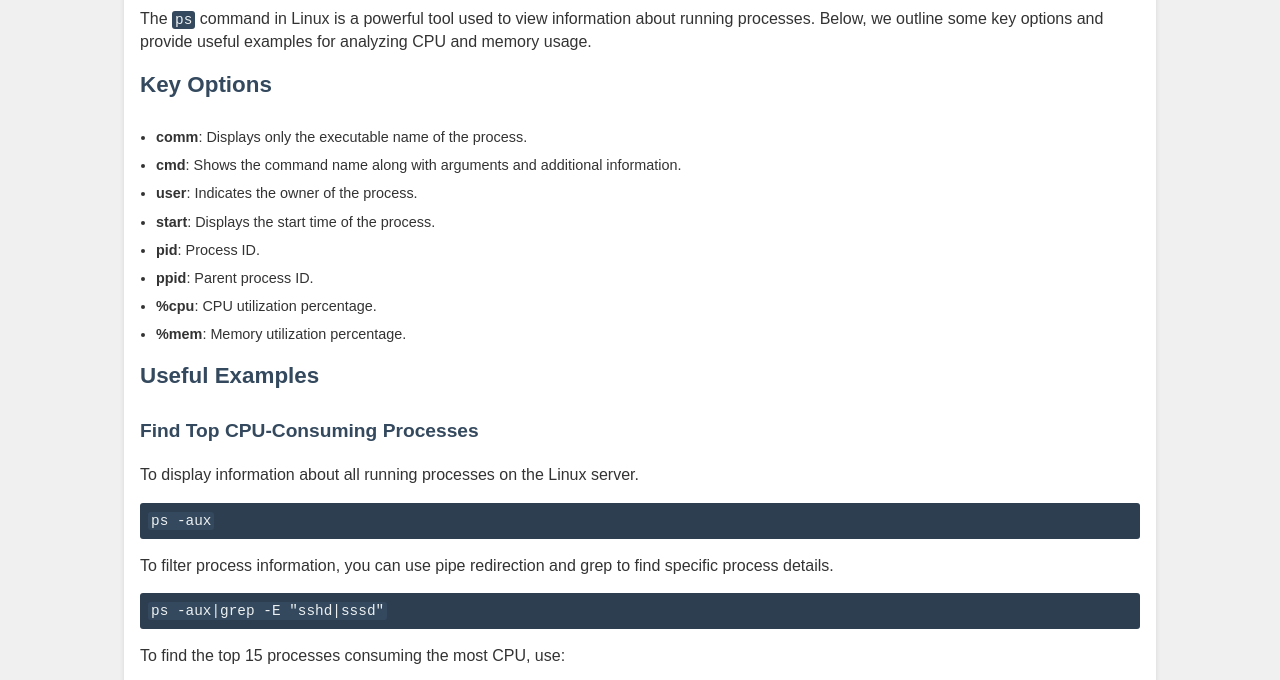
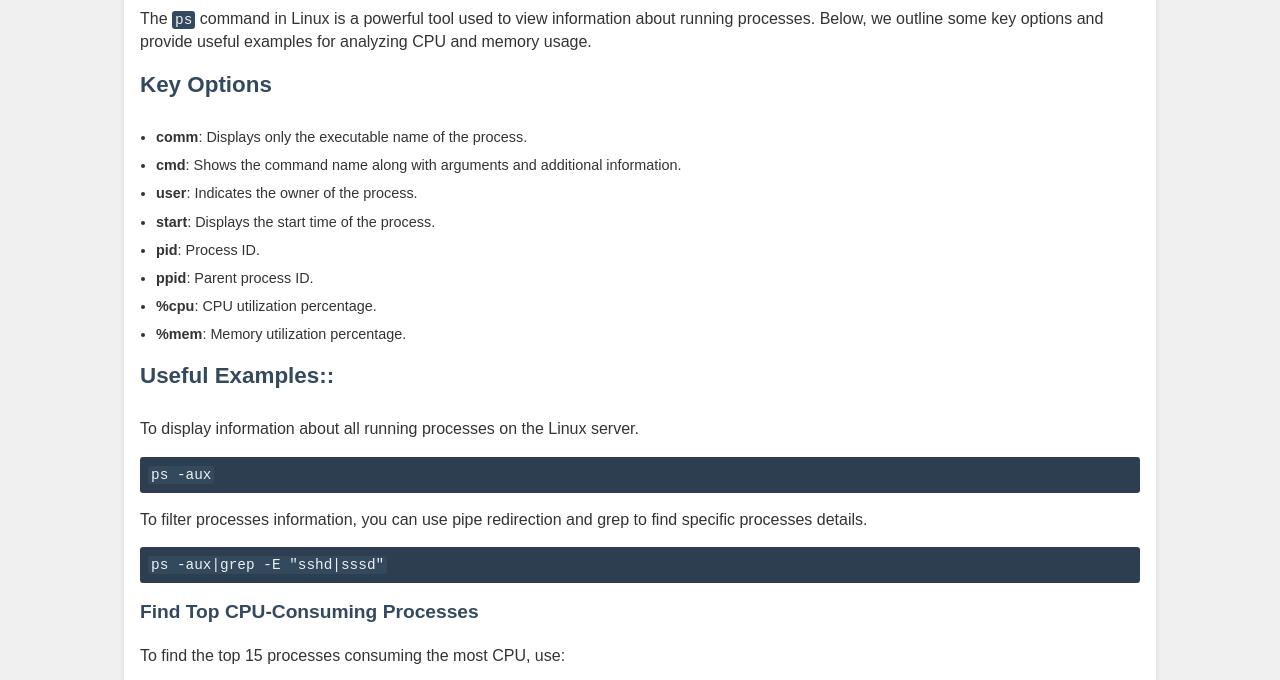
Before and after one commit to devsinfo/devsinfo.github.io, a plain HTML site: page blogs/posts/ps.html in a window 1280 px wide. Shown: the part 120-800 px from the top of the page. Drawn offline with Linux system fonts and the light colour scheme.

Commit message:
Update ps.html

```diff
--- a/blogs/posts/ps.html
+++ b/blogs/posts/ps.html
@@ -24,12 +24,12 @@
             <li><strong>%mem</strong>: Memory utilization percentage.</li>
         </ul>
 
-        <h2>Useful Examples</h2>
-        <h3>Find Top CPU-Consuming Processes</h3>
+        <h2>Useful Examples::</h2>
         <p>To display information about all running processes on the Linux server.</p>
         <pre><code class="bash">ps -aux</code></pre>
-        <p>To filter process information, you can use pipe redirection and grep to find specific process details.</p>
+        <p>To filter processes information, you can use pipe redirection and grep to find specific processes details.</p>
         <pre><code class="bash">ps -aux|grep -E "sshd|sssd"</code></pre>
+        <h3>Find Top CPU-Consuming Processes</h3>
         <p>To find the top 15 processes consuming the most CPU, use:</p>
         <pre><code class="bash">ps -eo user,pid,ppid,%mem,%cpu,start,cmd --sort=-%cpu | head -n 15</code></pre>
         <p>or</p>
```
